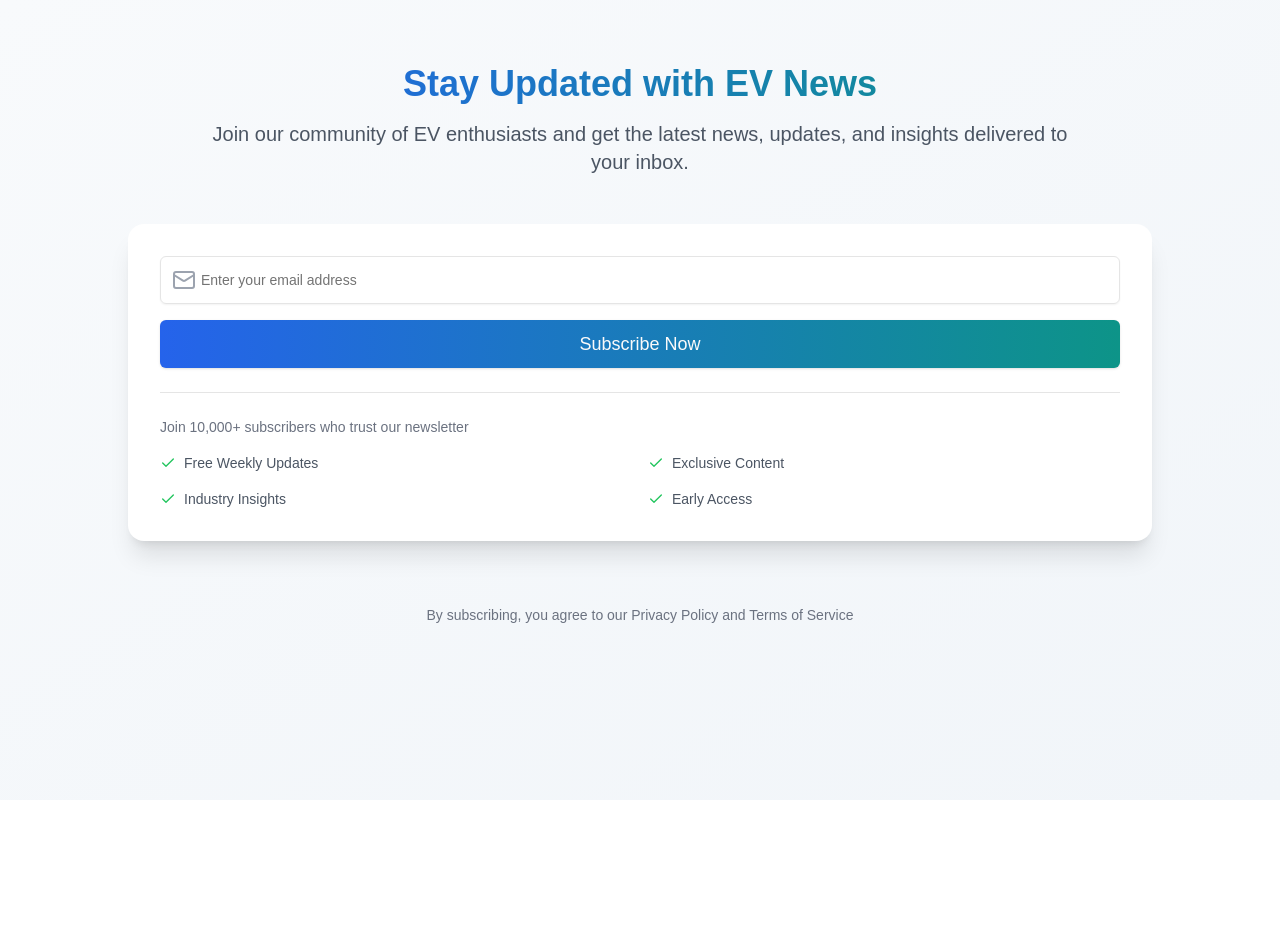
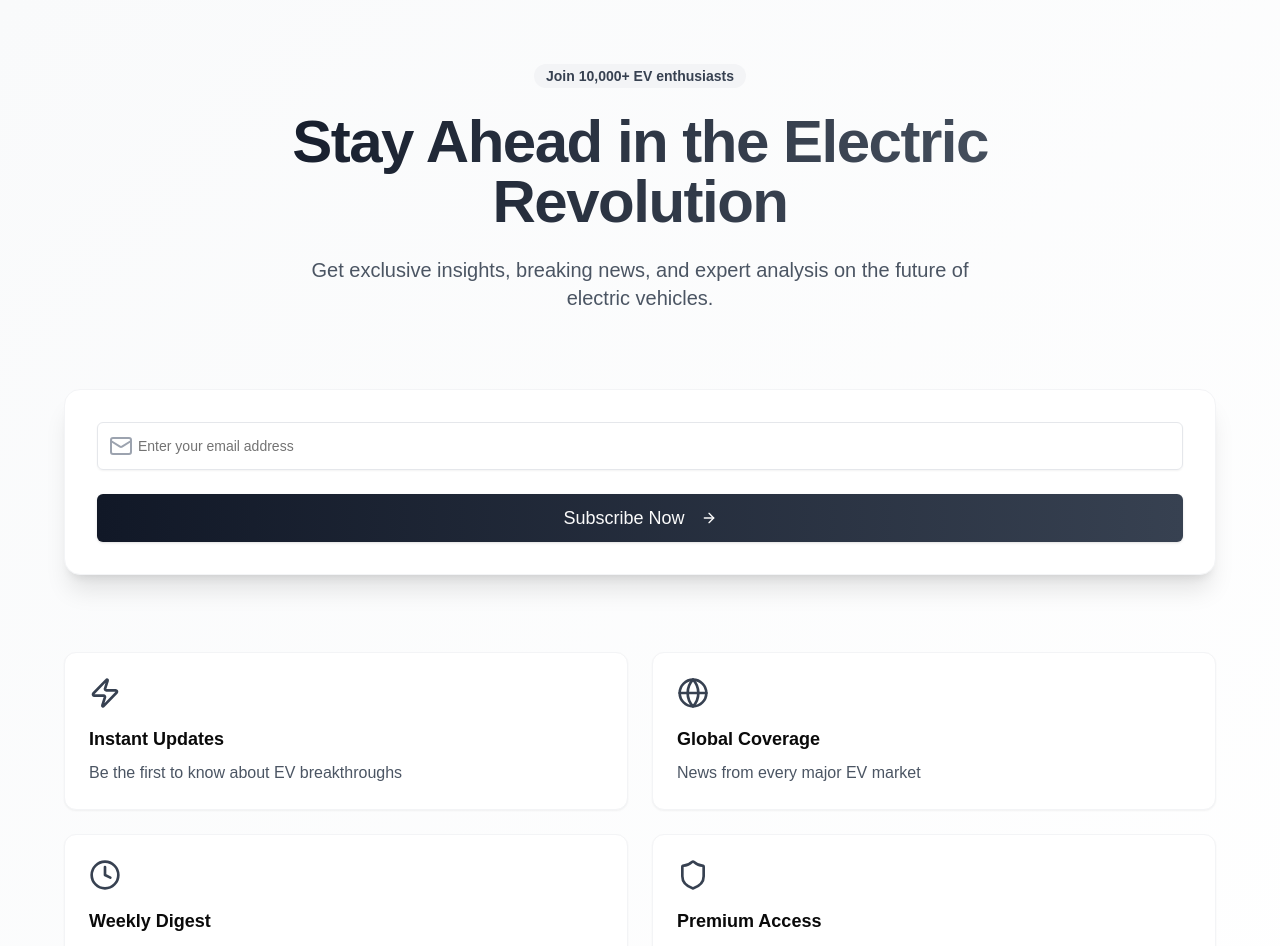
Before and after one commit to Cyro292/Hackertum, a Next.js app in the folder frontend/: page /subscribe in a window 1280 px wide. Shown: the top 946 px of the page. Before the commit the page ends 800 px from the top, so only its background shows below. Built offline with nearby package versions, Linux system fonts and the light colour scheme.

Commit message:
updated subsciription page

```diff
--- a/frontend/src/app/subscribe/page.tsx
+++ b/frontend/src/app/subscribe/page.tsx
@@ -5,7 +5,8 @@ import { useRouter } from "next/navigation";
 import { Input } from "@/components/ui/input";
 import { Button } from "@/components/ui/button";
 import { userService } from "@/services/userService";
-import { Mail, Check } from "lucide-react";
+import { Mail, Check, Zap, Globe, Clock, Shield } from "lucide-react";
+import { ArrowRight } from "lucide-react";
 
 export default function SubscribePage() {
 	const [email, setEmail] = useState("");
@@ -17,65 +18,99 @@ export default function SubscribePage() {
 		router.push("/thank-you");
 	};
 
+	const features = [
+		{
+			icon: Zap,
+			title: "Instant Updates",
+			description: "Be the first to know about EV breakthroughs",
+		},
+		{
+			icon: Globe,
+			title: "Global Coverage",
+			description: "News from every major EV market",
+		},
+		{
+			icon: Clock,
+			title: "Weekly Digest",
+			description: "Curated content delivered to your inbox",
+		},
+		{
+			icon: Shield,
+			title: "Premium Access",
+			description: "Exclusive industry insights",
+		},
+	];
+
 	return (
-		<div className="min-h-screen bg-gradient-to-br from-slate-50 to-slate-100">
-			<div className="container mx-auto px-4 py-16">
-				<div className="max-w-4xl mx-auto text-center mb-12">
-					<h1 className="text-4xl font-bold mb-4 bg-gradient-to-r from-blue-600 to-teal-600 bg-clip-text text-transparent">
-						Stay Updated with EV News
+		<div className="min-h-screen bg-gradient-to-br from-gray-50 to-white">
+			<div className="container mx-auto px-4 py-16 space-y-16">
+				{/* Hero Section */}
+				<div>
+					<div className="max-w-4xl mx-auto text-center space-y-6">
+						<span className="px-3 py-1 text-sm font-semibold bg-gray-100 text-gray-700 rounded-full">
+							Join 10,000+ EV enthusiasts
+						</span>
+						<h1 className="text-5xl md:text-6xl font-bold tracking-tight bg-gradient-to-r from-gray-900 to-gray-600 bg-clip-text text-transparent">
+							Stay Ahead in the Electric Revolution
 						</h1>
-					<p className="text-xl text-gray-600 mb-8">
-						Join our community of EV enthusiasts and get the latest news,
-						updates, and insights delivered to your inbox.
+						<p className="text-xl text-gray-600 max-w-2xl mx-auto">
+							Get exclusive insights, breaking news, and expert analysis on the
+							future of electric vehicles.
 						</p>
 					</div>
 
-				<div className="items-center max-w-5xl mx-auto">
-					<div className="space-y-6 p-8 bg-white rounded-2xl shadow-xl">
-						<form onSubmit={handleSubscribe} className="space-y-4">
-							<div className="relative">
-								<Mail className="absolute left-3 top-1/2 transform -translate-y-1/2 text-gray-400" />
+					{/* Main Content */}
+					<div className="grid lg:grid-rows-2 items-center max-w-6xl mx-auto">
+						<div className="space-y-8">
+							<div className="p-8 bg-white rounded-2xl shadow-xl border border-gray-100">
+								<form onSubmit={handleSubscribe} className="space-y-6">
+									<div className="relative group">
+										<Mail className="absolute left-3 top-1/2 transform -translate-y-1/2 text-gray-400 transition-colors group-hover:text-gray-600" />
 										<Input
 											type="email"
 											placeholder="Enter your email address"
 											value={email}
 											onChange={(e) => setEmail(e.target.value)}
 											required
-									className="pl-10 h-12 text-lg"
+											className="pl-10 h-12 text-lg border-gray-200 focus:border-gray-400 focus:ring-gray-400 transition-all"
 										/>
 									</div>
 									<Button
 										type="submit"
-								className="w-full h-12 text-lg bg-gradient-to-r from-blue-600 to-teal-600 hover:opacity-90 transition-opacity"
+										className="w-full h-12 text-lg bg-gradient-to-r from-gray-900 to-gray-700 hover:from-gray-800 hover:to-gray-600 transition-all duration-300"
 									>
 										Subscribe Now
+										<ArrowRight className="ml-2 h-5 w-5" />
 									</Button>
 								</form>
-						<div className="pt-6 border-t">
-							<p className="text-sm text-gray-500 mb-4">
-								Join 10,000+ subscribers who trust our newsletter
-							</p>
-							<div className="grid grid-cols-2 gap-4">
-								{[
-									"Free Weekly Updates",
-									"Exclusive Content",
-									"Industry Insights",
-									"Early Access",
-								].map((feature) => (
-									<div key={feature} className="flex items-center space-x-2">
-										<Check className="h-4 w-4 text-green-500" />
-										<span className="text-sm text-gray-600">{feature}</span>
+							</div>
+						</div>
+						<div className="grid sm:grid-cols-2 gap-6">
+							{features.map((feature, index) => (
+								<div
+									key={index}
+									className="p-6 bg-white rounded-xl border border-gray-100 shadow-sm hover:shadow-md transition-shadow"
+								>
+									<feature.icon className="h-8 w-8 text-gray-700 mb-4" />
+									<h3 className="text-lg font-semibold mb-2">
+										{feature.title}
+									</h3>
+									<p className="text-gray-600">{feature.description}</p>
 								</div>
 							))}
 						</div>
 					</div>
 				</div>
-				</div>
 
-				<div className="mt-16 text-center">
-					<p className="text-sm text-gray-500">
-						By subscribing, you agree to our Privacy Policy and Terms of Service
-					</p>
+				{/* Testimonial */}
+				<div className="max-w-3xl mx-auto text-center">
+					<blockquote className="text-xl text-gray-600 italic">
+						"The most comprehensive EV newsletter I've subscribed to. A
+						must-have for anyone interested in the future of transportation."
+					</blockquote>
+					<cite className="mt-4 block text-gray-700 font-semibold">
+						— John Smith, Tesla Monthly
+					</cite>
 				</div>
 			</div>
 		</div>
```
Lines whose indentation alone changed are shown as unchanged.
